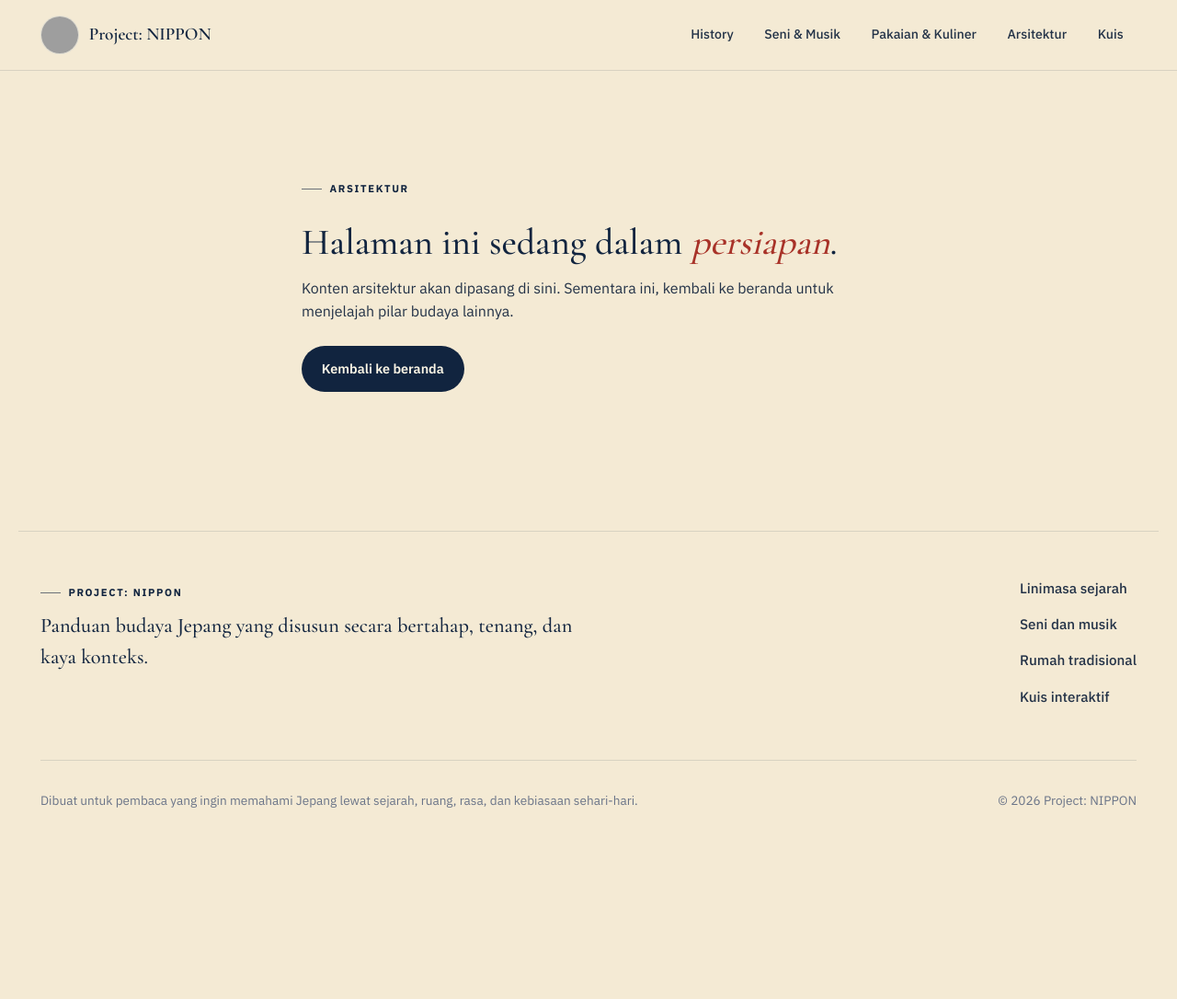
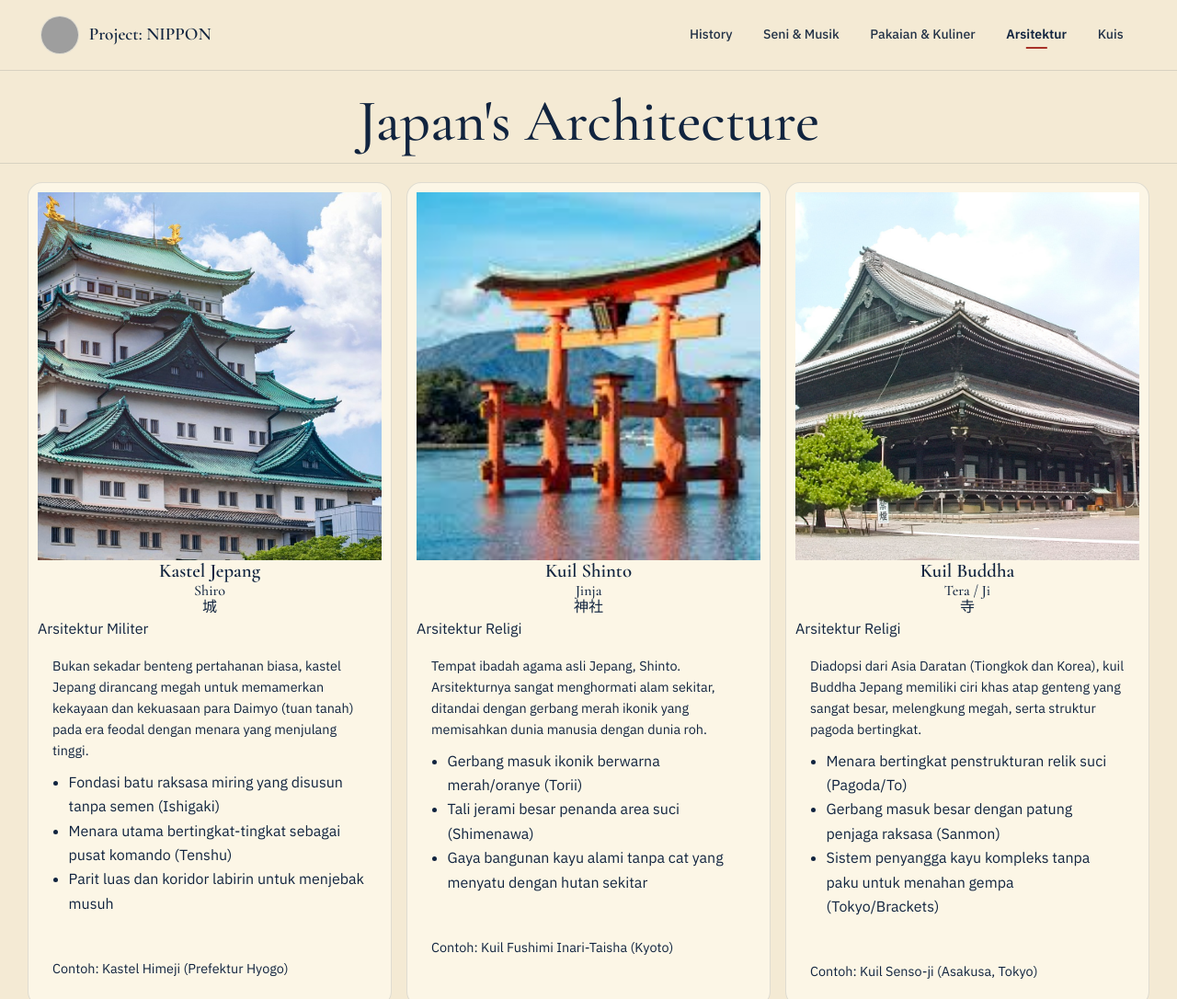
Before and after one commit to JoshCDev/projectnippon, a website: page architecture.html in a window 1280 px wide. Shown: the top 1086 px of the page at 92% size. Before the commit the page ends 929 px from the top, so only its background shows below. Drawn offline with nearby package versions, Linux system fonts and the light colour scheme; grey boxes are pictures that could not be loaded.

Commit message:
history and architecture

```diff
--- a/architecture.html
+++ b/architecture.html
@@ -11,9 +11,12 @@
   <link rel="preconnect" href="https://fonts.gstatic.com" crossorigin>
   <link href="https://fonts.googleapis.com/css2?family=Cormorant+Garamond:wght@400;500;600;700&family=IBM+Plex+Sans:wght@400;500;600;700&family=Noto+Serif+JP:wght@500;700&display=swap" rel="stylesheet">
   <link rel="stylesheet" href="assets/css/style.css?v=20260520-9">
+  <link rel="stylesheet" href="assets/css/architect.css">
+  <script src="https://code.jquery.com/jquery-3.7.1.min.js"></script>
   <script src="assets/js/main.js?v=20260520-9" defer></script>
+  <script src="assets/js/architect.js"></script>
 </head>
-<body>
+<body data-page="architecture">
   <a class="skip-link" href="#main-content">Lewati ke konten utama</a>
   <header class="site-header">
     <div class="container nav-shell">
@@ -34,16 +37,10 @@
   </header>
 
   <main id="main-content">
-    <section class="page-placeholder">
-      <div class="container page-placeholder-shell">
-        <span class="eyebrow">Arsitektur</span>
-        <h1 class="page-placeholder-title">Halaman ini sedang dalam <span>persiapan</span>.</h1>
-        <p class="lead">Konten arsitektur akan dipasang di sini. Sementara ini, kembali ke beranda untuk menjelajah pilar budaya lainnya.</p>
-        <div class="button-row">
-          <a class="button" href="index.html">Kembali ke beranda</a>
-        </div>
-      </div>
-    </section>
+    <h1 class="main-title">Japan's Architecture</h1>
+    <div id="archiContent" class="container">
+
+    </div>
   </main>
 
   <footer class="site-footer container">
--- /dev/null
+++ b/assets/css/architect.css
@@ -0,0 +1,27 @@
+.card img {
+    width: 100%;
+    height: 400px;
+    object-fit: cover;
+}
+
+#archiContent {
+    display: grid;
+    gap: 1rem;
+    padding: 10px;
+    grid-template-columns: repeat(auto-fill, minmax(340px, 1fr));
+}
+
+.card h3, .card h4{
+    text-align: center;
+}
+
+.card {
+    padding: 10px;
+}
+
+.main-title {
+    text-align: center;
+    border-bottom: 1px solid var(--border);
+    margin: 10px 0px;
+    padding: 10px 0px;
+}
--- a/assets/css/history.css
+++ b/assets/css/history.css
@@ -54,6 +54,13 @@
 
 .history-bg-layer--phase2[data-state="sweeping"] {
   width: 100%;
+}
+
+.main-title {
+    text-align: center;
+    border-bottom: 1px solid var(--border);
+    margin: 10px 0px;
+    padding: 10px 0px;
 }
 
 #contentArea.dark { background: #11243f; }
--- /dev/null
+++ b/assets/data/architect.json
@@ -0,0 +1,92 @@
+[
+    {
+      "id": "japanese-castle",
+      "title": "Kastel Jepang",
+      "romaji": "Shiro",
+      "kanji": "城",
+      "category": "Arsitektur Militer",
+      "shortDescription": "Bukan sekadar benteng pertahanan biasa, kastel Jepang dirancang megah untuk memamerkan kekayaan dan kekuasaan para Daimyo (tuan tanah) pada era feodal dengan menara yang menjulang tinggi.",
+      "keyFeatures": [
+        "Fondasi batu raksasa miring yang disusun tanpa semen (Ishigaki)",
+        "Menara utama bertingkat-tingkat sebagai pusat komando (Tenshu)",
+        "Parit luas dan koridor labirin untuk menjebak musuh"
+      ],
+      "iconicExample": "Kastel Himeji (Prefektur Hyogo)",
+      "imageUrl": "assets/images/kastiljp.jpg"
+    },
+    {
+      "id": "shinto-shrine",
+      "title": "Kuil Shinto",
+      "romaji": "Jinja",
+      "kanji": "神社",
+      "category": "Arsitektur Religi",
+      "shortDescription": "Tempat ibadah agama asli Jepang, Shinto. Arsitekturnya sangat menghormati alam sekitar, ditandai dengan gerbang merah ikonik yang memisahkan dunia manusia dengan dunia roh.",
+      "keyFeatures": [
+        "Gerbang masuk ikonik berwarna merah/oranye (Torii)",
+        "Tali jerami besar penanda area suci (Shimenawa)",
+        "Gaya bangunan kayu alami tanpa cat yang menyatu dengan hutan sekitar"
+      ],
+      "iconicExample": "Kuil Fushimi Inari-Taisha (Kyoto)",
+      "imageUrl": "assets/images/kuilshin.jpg"
+    },
+    {
+      "id": "buddhist-temple",
+      "title": "Kuil Buddha",
+      "romaji": "Tera / Ji",
+      "kanji": "寺",
+      "category": "Arsitektur Religi",
+      "shortDescription": "Diadopsi dari Asia Daratan (Tiongkok dan Korea), kuil Buddha Jepang memiliki ciri khas atap genteng yang sangat besar, melengkung megah, serta struktur pagoda bertingkat.",
+      "keyFeatures": [
+        "Menara bertingkat penstrukturan relik suci (Pagoda/To)",
+        "Gerbang masuk besar dengan patung penjaga raksasa (Sanmon)",
+        "Sistem penyangga kayu kompleks tanpa paku untuk menahan gempa (Tokyo/Brackets)"
+      ],
+      "iconicExample": "Kuil Senso-ji (Asakusa, Tokyo)",
+      "imageUrl": "assets/images/kuilbd.jpg"
+    },
+    {
+      "id": "traditional-house",
+      "title": "Rumah Tradisional",
+      "romaji": "Minka",
+      "kanji": "民家",
+      "category": "Arsitektur Hunian",
+      "shortDescription": "Rumah panggung kayu tradisional yang dibangun oleh rakyat jelata, petani, maupun samurai. Memiliki fleksibilitas ruang yang luar biasa untuk beradaptasi dengan empat musim.",
+      "keyFeatures": [
+        "Lantai anyaman jerami sebagai standar ukuran ruangan (Tatami)",
+        "Pintu geser kayu dengan kertas tembus cahaya (Shoji/Fusuma)",
+        "Atap jerami tebal miring curam untuk daerah bersalju (Gassho-zukuri)"
+      ],
+      "iconicExample": "Desa Tradisional Shirakawa-go (Prefektur Gifu)",
+      "imageUrl": "assets/images/tradhouse.jpg"
+    },
+    {
+      "id": "tea-house",
+      "title": "Rumah Teh",
+      "romaji": "Chashitsu",
+      "kanji": "茶室",
+      "category": "Arsitektur Budaya",
+      "shortDescription": "Struktur bangunan kecil yang dirancang khusus untuk Upacara Minum Teh (Chado). Mengusung konsep Wabi-Sabi, yaitu keindahan dalam kesederhanaan, ketenangan, dan ketidaksempurnaan.",
+      "keyFeatures": [
+        "Pintu masuk sangat rendah yang memaksa tamu merangkak sebagai simbol kesetaraan (Nijiriguchi)",
+        "Area pajangan lukisan gulung atau siluet bunga musiman (Tokonoma)",
+        "Material interior yang sangat mentah dan alami seperti bambu, tanah liat, dan kayu kasar"
+      ],
+      "iconicExample": "Kedai Teh Tai-an (Prefektur Kyoto)",
+      "imageUrl": "assets/images/tea.jpg"
+    },
+    {
+      "id": "modern-architecture",
+      "title": "Arsitektur Modern & Kontemporer",
+      "romaji": "Gendai Kenchiku",
+      "kanji": "現代建築",
+      "category": "Arsitektur Modern",
+      "shortDescription": "Perpaduan pasca-perang antara teknologi beton/baja barat dengan filosofi ruang tradisional Jepang (seperti Zen dan Minimalisme). Menghasilkan bangunan futuristik namun tetap tenang.",
+      "keyFeatures": [
+        "Penggunaan beton ekspos halus (karakteristik Tadao Ando)",
+        "Konsep ruang terbuka yang memanfaatkan cahaya alami secara maksimal",
+        "Desain minimalis bergaris tegas yang fungsional"
+      ],
+      "iconicExample": "Gereja Cahaya / Church of the Light (Ibaraki, Osaka)",
+      "imageUrl": "assets/images/arsimo.jpg"
+    }
+]
--- /dev/null
+++ b/assets/js/architect.js
@@ -0,0 +1,26 @@
+fetch('assets/data/architect.json')
+    .then(Response => Response.json())
+    .then(data => {
+        data.forEach(function(building){
+            let archCard = document.createElement('div');
+            archCard.classList.add('card');
+            archCard.innerHTML = `
+            <div class="card-header">
+                <img src="${building.imageUrl}">
+                <h3 class="card-title">${building.title}</h3>
+                <h4 class="romaji">${building.romaji}</h4> <h4 class="kanji">${building.kanji}</h4>
+                <span class="badge">${building.category}</span>
+            </div>
+            <div class="card-body">
+                <p>${building.shortDescription}</p>
+                <ul>
+                    ${building.keyFeatures.map(f => `<li>${f}</li>`).join('')}
+                </ul>
+                <br>
+                <p>Contoh: ${building.iconicExample}</p>
+            </div>
+            `;
+
+            $('#archiContent').append(archCard);
+        })
+})
--- a/assets/js/history.js
+++ b/assets/js/history.js
@@ -34,6 +34,7 @@ fetch('assets/data/history.json')
 
         $('[data-periode]').hide();
         $(`[data-periode="${data.yearRanges[0].label}"]`).show();
+        $('#contentArea').addClass(data.yearRanges[0].mood);
 
         $('#historyDropdown').on('change', function() {
             let chosen = $(this).val();
```
Also changed, not shown: history.html (+1 -0 lines), assets/images/arsimo.jpg (added), assets/images/kastiljp.jpg (added), assets/images/kuilbd.jpg (added), assets/images/kuilshin.jpg (added), assets/images/tea.jpg (added), assets/images/tradhouse.jpg (added).
